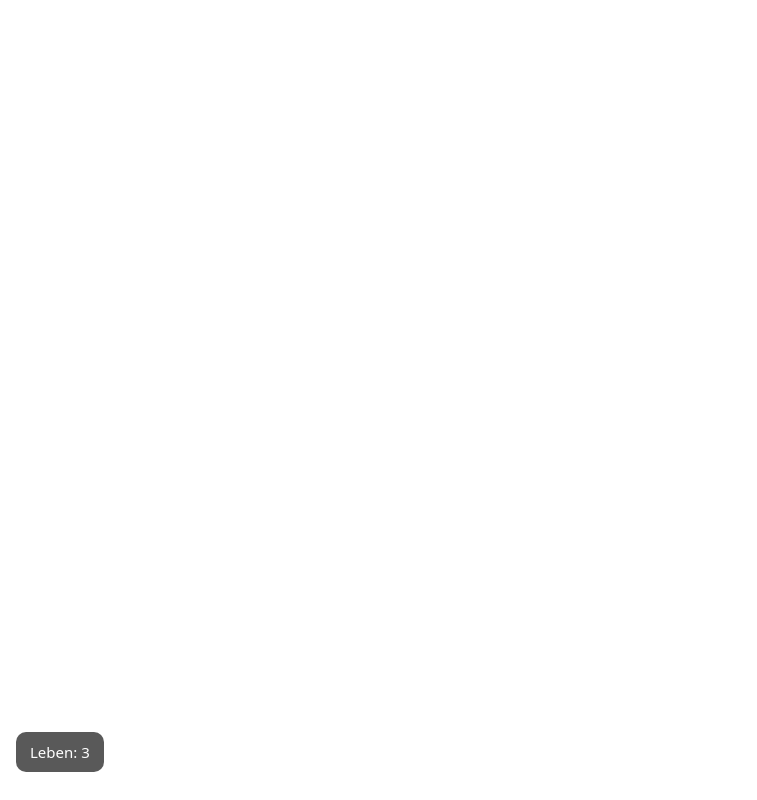
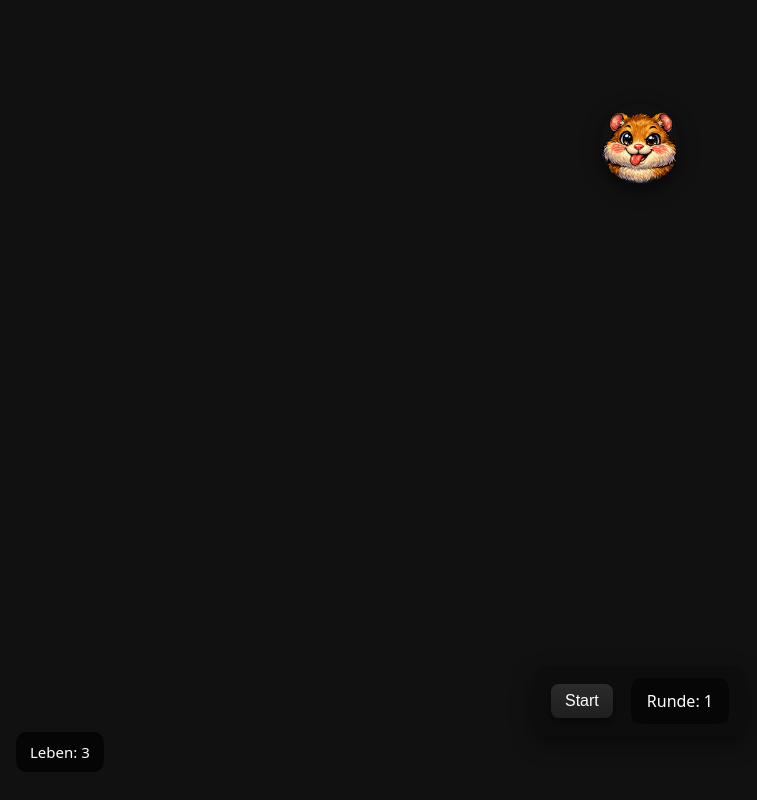
Before and after one commit to lukassk87-hash/Tippi, a website: page www/miss.html in a window 1280 px wide. Shown: the top 800 px of the page, without its empty margins (0-757 px from the left). Drawn offline with Linux system fonts and the light colour scheme.

Commit message:
Aktualisieren von miss.css

```diff
--- a/www/css/miss.css
+++ b/www/css/miss.css
@@ -1,16 +1,80 @@
-/* Overlay für Flash-Effekte (grün/rot) */
+/* =========================
+   css/miss.css - Final
+   ========================= */
+
+/* Grundlayout */
+html, body {
+  height: 100%;
+  margin: 0;
+  padding: 0;
+  background: #111;
+  overflow: hidden;
+  font-family: system-ui, -apple-system, "Segoe UI", Roboto, "Helvetica Neue", Arial, sans-serif;
+  color: #fff;
+  -webkit-font-smoothing: antialiased;
+  -moz-osx-font-smoothing: grayscale;
+}
+
+/* Spielcontainer */
+#game {
+  position: relative;
+  width: 100%;
+  height: 100vh;
+  box-sizing: border-box;
+  overflow: hidden;
+}
+
+/* Canvas */
+#gameCanvas {
+  position: absolute;
+  top: 0;
+  left: 0;
+  width: 100%;
+  height: 100%;
+  display: block;
+  background: transparent;
+  z-index: 10;
+}
+
+/* Miss (draggable) */
+#miss {
+  position: absolute;
+  width: 80px;
+  height: 80px;
+  border-radius: 50%;
+  pointer-events: auto;
+  touch-action: none;
+  cursor: grab;
+  user-select: none;
+  -webkit-user-drag: none;
+  transform: translate3d(0,0,0);
+  z-index: 20;
+  will-change: left, top;
+  box-shadow: 0 6px 18px rgba(0,0,0,0.6);
+  transition: box-shadow 120ms ease;
+  object-fit: cover;
+  background-color: transparent;
+}
+
+#miss.dragging {
+  cursor: grabbing;
+  box-shadow: 0 10px 28px rgba(0,0,0,0.7);
+  transition: none;
+}
+
+/* Overlay (Flash, GameOver) */
 #overlay {
   position: absolute;
   top: 0;
   left: 0;
   width: 100%;
   height: 100%;
-  pointer-events: none;   /* Standard: Overlay blockiert NICHT */
+  pointer-events: none; /* Standard: Overlay blockiert NICHT */
   z-index: 30;
   mix-blend-mode: normal;
 }
 
-/* GAME OVER SCREEN – klickbar machen */
+/* GAME OVER SCREEN – klickbar */
 .gameOverScreen {
   position: absolute;
   top: 0;
@@ -22,6 +86,124 @@
   align-items: center;
   justify-content: center;
 
-  pointer-events: auto;   /* <<< WICHTIG: Klicks wieder aktiv */
+  pointer-events: auto;   /* <<< WICHTIG */
   z-index: 50;            /* <<< Über allem */
 }
+
+/* UI unten */
+#ui {
+  position: absolute;
+  bottom: 64px;
+  left: 50%;
+  transform: translateX(-50%);
+  z-index: 40;
+  display: flex;
+  gap: 12px;
+  align-items: center;
+  pointer-events: auto;
+  background: rgba(0,0,0,0.18);
+  padding: 12px 18px;
+  border-radius: 14px;
+  box-shadow: 0 8px 22px rgba(0,0,0,0.45);
+}
+
+/* Buttons */
+#startBtn,
+#mainMenuBtn,
+.menuButton {
+  padding: 8px 14px;
+  font-size: 16px;
+  border: none;
+  border-radius: 8px;
+  background: linear-gradient(180deg, #2b2b2b, #1f1f1f);
+  color: #fff;
+  cursor: pointer;
+  box-shadow: 0 4px 10px rgba(0,0,0,0.5);
+}
+
+#startBtn:active,
+#mainMenuBtn:active,
+.menuButton:active {
+  transform: translateY(1px);
+}
+
+/* Rundenzahl */
+#roundInfo {
+  font-size: 16px;
+  padding: 12px 16px;
+  background: rgba(0,0,0,0.55);
+  border-radius: 10px;
+  margin-left: 6px;
+}
+
+/* Lives */
+#livesDisplay {
+  position: fixed;
+  left: 16px;
+  bottom: 28px;
+  z-index: 9999;
+  padding: 10px 14px;
+  border-radius: 10px;
+  background: rgba(0,0,0,0.65);
+  color: #fff;
+  font-family: system-ui, sans-serif;
+  font-size: 15px;
+  pointer-events: none;
+}
+
+/* Flash-Effekte */
+.greenFlash {
+  background: rgba(0, 255, 120, 0.18);
+  animation: flashFade 300ms ease-out;
+}
+
+.redFlash {
+  background: rgba(255, 60, 60, 0.18);
+  animation: flashFade 300ms ease-out;
+}
+
+@keyframes flashFade {
+  from { opacity: 1; }
+  to   { opacity: 0; }
+}
+
+/* GameOver Container */
+.gameOverContainer {
+  text-align: center;
+  color: white;
+  font-family: system-ui, sans-serif;
+}
+
+.gameOverTitle {
+  font-size: 48px;
+  font-weight: bold;
+  margin-bottom: 20px;
+}
+
+.gameOverScore {
+  font-size: 24px;
+  margin-bottom: 20px;
+}
+
+/* Responsive */
+@media (max-width: 600px) {
+  #miss { width: 64px; height: 64px; }
+  #startBtn, #mainMenuBtn, .menuButton { font-size: 14px; padding: 8px 12px; }
+  #roundInfo { font-size: 14px; padding: 8px 10px; }
+  #ui { bottom: 48px; padding: 10px 12px; gap: 8px; }
+  #livesDisplay { bottom: 20px; left: 12px; padding: 8px 10px; font-size: 14px; }
+}
+
+/* Debug */
+.debug-outline #game { outline: 1px dashed rgba(255,255,255,0.06); }
+.debug-outline #gameCanvas { outline: 1px dashed rgba(255,0,0,0.06); }
+.debug-outline #miss { outline: 1px dashed rgba(0,255,0,0.12); }
+
+/* Fokus */
+#startBtn:focus,
+#mainMenuBtn:focus,
+.menuButton:focus {
+  outline: 2px solid rgba(255,255,255,0.12);
+  outline-offset: 2px;
+  box-shadow: 0 6px 18px rgba(0,0,0,0.6);
+}
```
